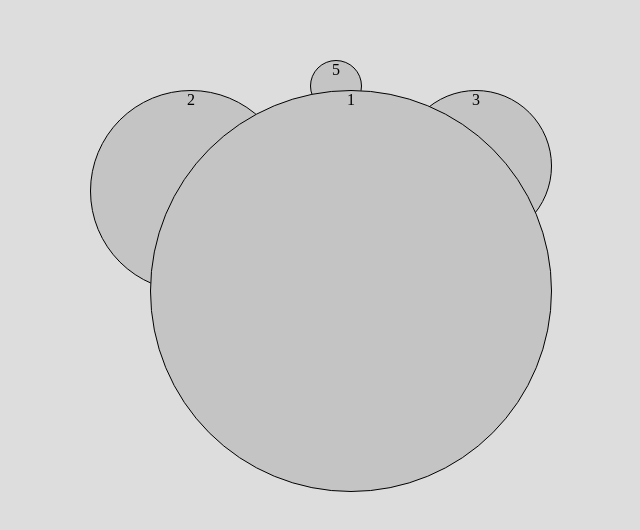
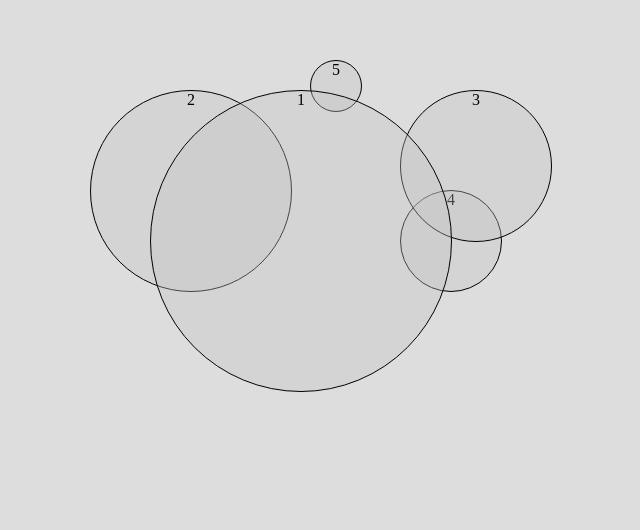
Before and after one commit to Lsohee/Projec_MyPortfolio, a plain HTML site: page index.html in a window 1280 px wide. Shown: the part 210-740 px from the top of the page, without its empty margins (150-790 px from the left). Drawn offline with Linux system fonts and the light colour scheme.

Commit message:
크기를 제어하는 object를 변수로 빼는데 성공 그러나 화면크기를 넘겼을시 hidden이 안됨

```diff
--- a/css/setting.scss
+++ b/css/setting.scss
@@ -1,9 +1,9 @@
 *{margin:0; padding:0;}
-@mixin cricle-stlye ($width, $height,$color,$z-index,$left,$top:300px) {
+@mixin cricle-stlye ($width, $height,$z-index,$left,$top:300px) {
   border: 1px solid black;
   width:$width;
   height:$height;
-  background-color: $color;
+  background-color: #c4c4c45a;
   border-radius: 50%;
   text-align: center;
   position: absolute;
@@ -11,27 +11,35 @@
   left:$left;
   top:$top;
 }
+
+
+
 #container{
   width:100vw;
   height:100vh;
   background-color: #dddddd;
+  overflow: hidden;
+  // ? overflow : hidden; 했는데 왜 안잘릴까
   // display: flex;
   // justify-content: center;
   // align-items: center;
+}
+#root{
+
   &>div:nth-child(1){
-    @include cricle-stlye(300px,300px, #c4c4c4, 5,300px );
+    @include cricle-stlye(300px,300px, 5,300px );
   }
   &>div:nth-child(2){
-    @include cricle-stlye(200px, 200px, #c4c4c4, 4, 240px);
+    @include cricle-stlye(200px, 200px, 4, 240px);
     // filter: blur(10px);
   }
   &>div:nth-child(3){
-    @include cricle-stlye(150px, 150px, #c4c4c4, 3, 550px)
+    @include cricle-stlye(150px, 150px, 3, 550px)
   }
   &>div:nth-child(4){
-    @include cricle-stlye(100px, 100px,#c4c4c4, 2, 550px,400px)
+    @include cricle-stlye(100px, 100px, 2, 550px,400px)
   }
   &>div:nth-child(5){
-    @include cricle-stlye(50px, 50px,#c4c4c4, 2, 460px,270px)
+    @include cricle-stlye(50px, 50px, 2, 460px,270px)
   }
 }
--- a/index.html
+++ b/index.html
@@ -11,45 +11,47 @@
 
 <body>
   <div id="container">
+    <div id="root">
     <div>1</div>
     <div>2</div>
     <div>3</div>
     <div>4</div>
     <div>5</div>
   </div>
+  </div>
   <!-- <script type="module" src="./js/module.js"></script> -->
   <script>
-    const root = document.getElementById("container");
-    const arr = Array.from(container.children);
-    const movingObj = {
-      movingObjI: arr[0],
-      movingObjMy: arr[1],
-      movingObjMe: arr[2],
-      movingObjMine: arr[3],
-      movingObjMyself: arr[4],
-    }
+    const root = document.getElementById("root");
+    const arr = Array.from(root.children);
+console.log(arr)
+    // root.style.overflow = "hidden"
+    let current = true;
+    // <!--memo 별도로 콜백함수를 분리하고 싶음
+    // <!-- ? 밖으로 함수를 빼니까 스위치 자체가 안됨 - 그렇다고 안에 넣자니 변수를 쓸 수 가 없음
+    // <!--memo 일단 스위치 기능을 위한 click이벤트를 다시 복구
 
-    let current = true;
+      let obj ;
 
-    movement = function(obj){
-      // console.log(this)
-      // console.log("1")
-      // <!-- ? 이렇게 밖으로 함수를 빼니까 스위치 자체가 안됨 - 그렇다고 안에 넣자니 변수를 쓸 수 가 없음
+      root.addEventListener("click",function(){
+
       if(current === true){
-        obj.style.width = "400px";
-        obj.style.height = "400px";
+        // console.log(obj)
+        obj.style.width = "5000px";
+        obj.style.height = "5000px";
+        obj.style.left = "500px"
         current = false;
         console.log("zoom in")
       }else{
-        obj.style.width = "200px";
-        obj.style.height = "200px";
+        obj.style.width = "2000px";
+        obj.style.height = "2000px";
         console.log("zoom out")
         current =true;
       }}
+    );
 
-      root.addEventListener("click",movement(movingObj.movingObjI));
-    // console.log(movingObj.movingObjI);
+    obj = movingObj.movingObjI;
 
+    // <!--?.....왜 되지? function에는 소괄호에 매개변수가 들어가야하는 거 아니였어? 전역변수로 선언하면 어디서든 쓸 수 있는거니까 상관없나?
           // movement(movingObj.movingObjI)
 
     // function movement(obj){
```
Also changed, not shown: css/setting.css, 1 other file.
